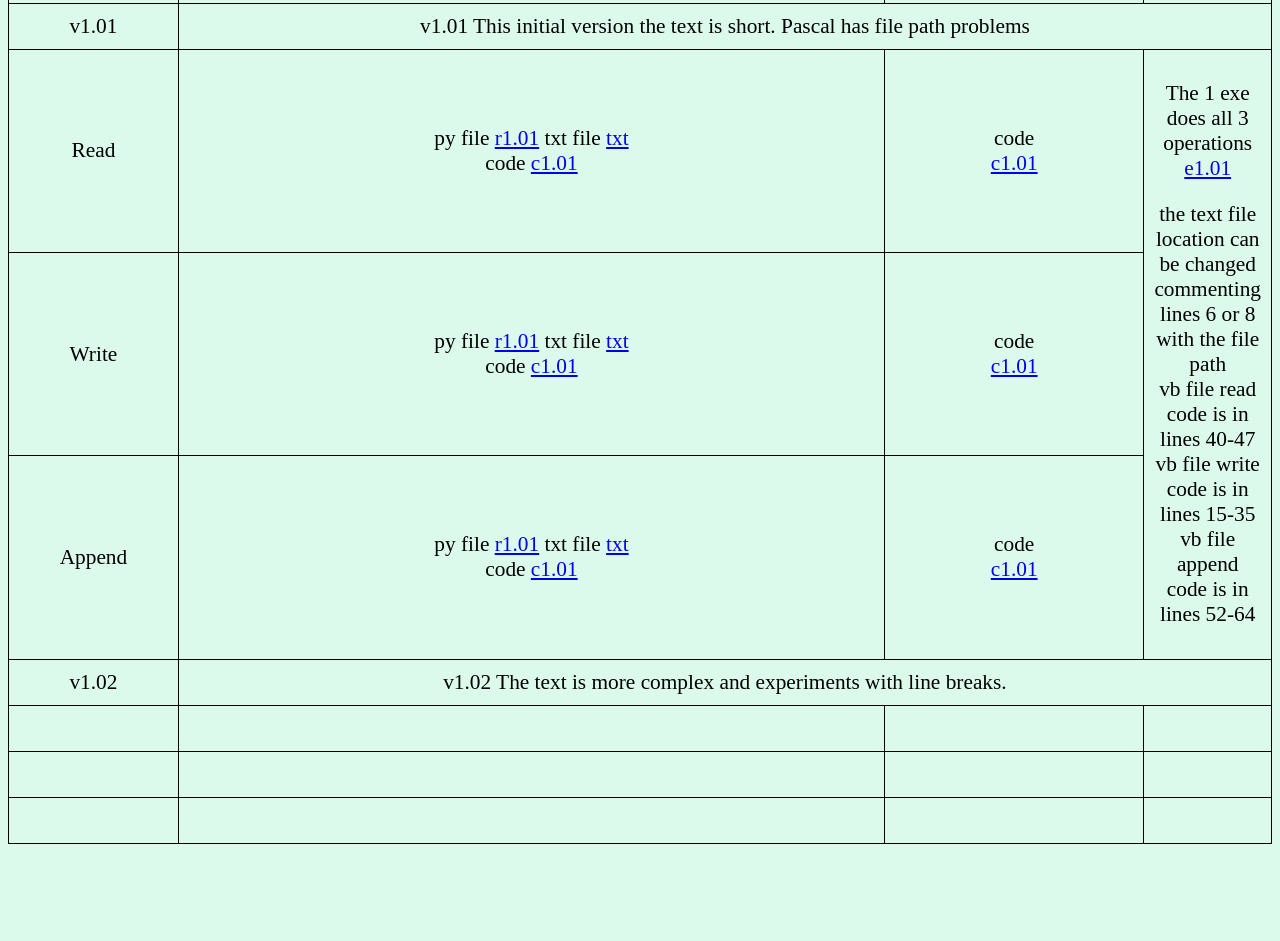
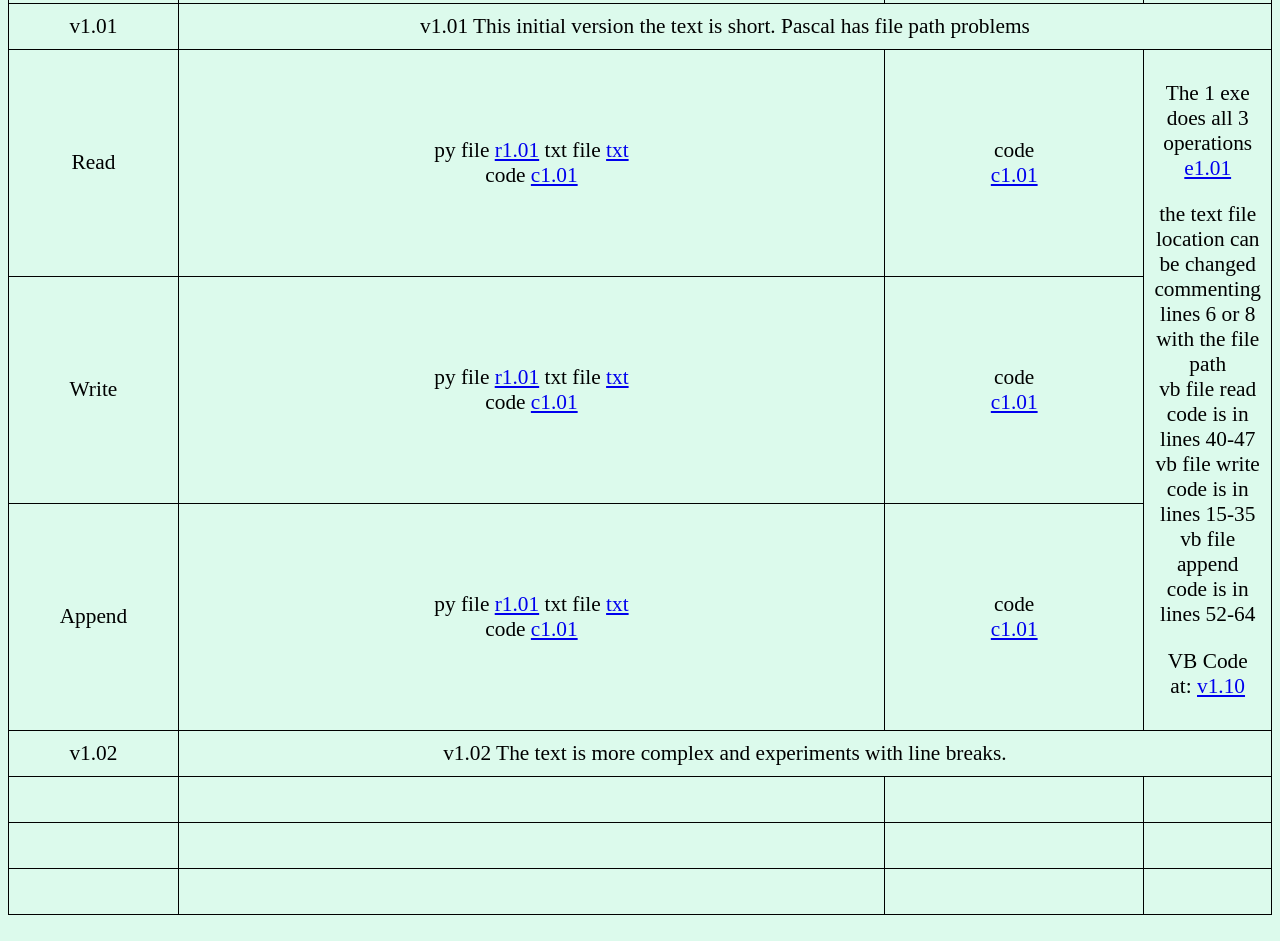
Before and after one commit to bwattle/FileOps-VB-Py-Pascal, a plain HTML site: page index.html in a window 1280 px wide. Shown: the part 374-1315 px from the top of the page. Before the commit the page ends 1244 px from the top, so only its background shows below. Drawn offline with Linux system fonts and the light colour scheme.

Commit message:
index: updated link to VB code

```diff
--- a/index.html
+++ b/index.html
@@ -91,7 +91,9 @@
                     vb file read code is in lines 40-47<br />
                     vb file write code is in lines 15-35<br />
                     vb file  append code is in lines     52-64
-                    <br />
+                    </p>
+                <p>
+                    VB Code at: <a href="https://github.com/bwattle/FileOps-VB-Py-Pascal/blob/master/VB-v101/fileOps-v101.vb" title="Link to VB v1.02 code" target="_blank">v1.10</a><br />
                 </p>
             </td>
         </tr>
```
